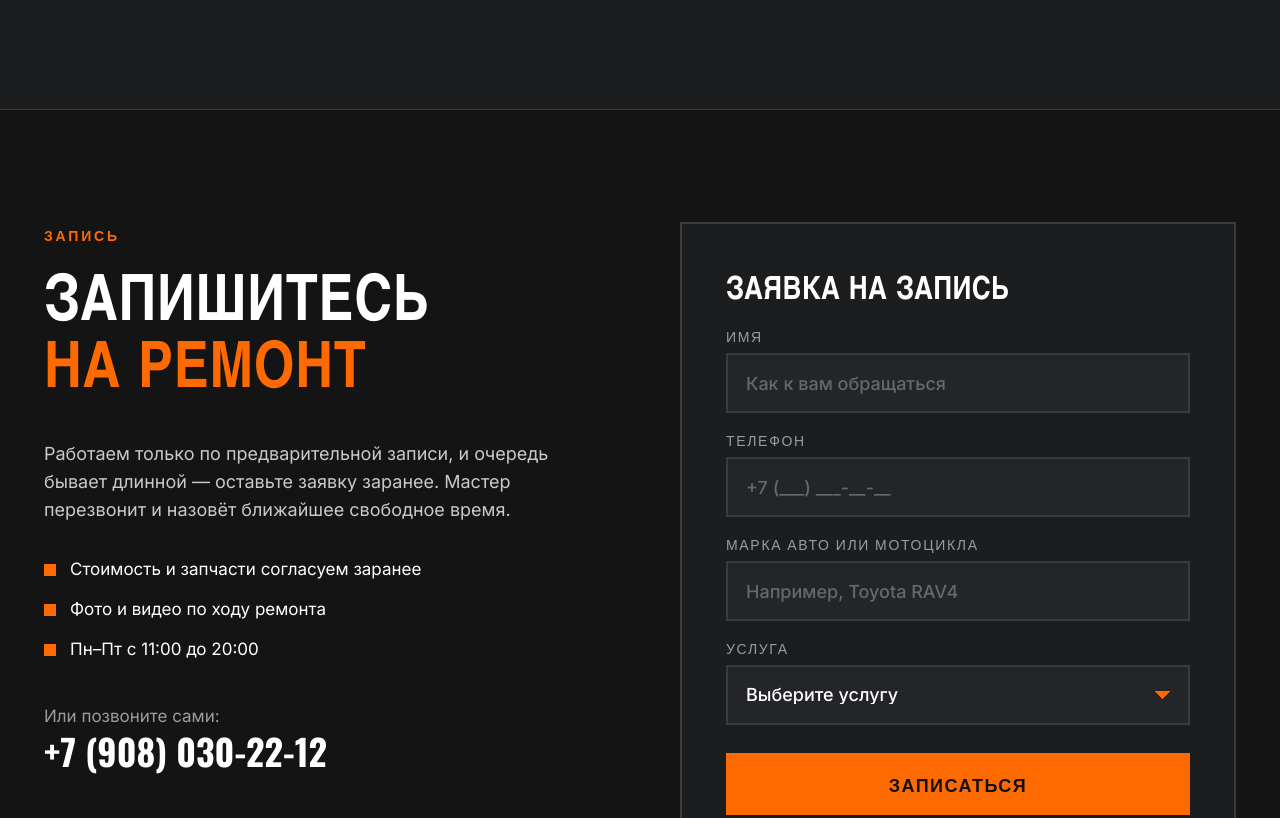
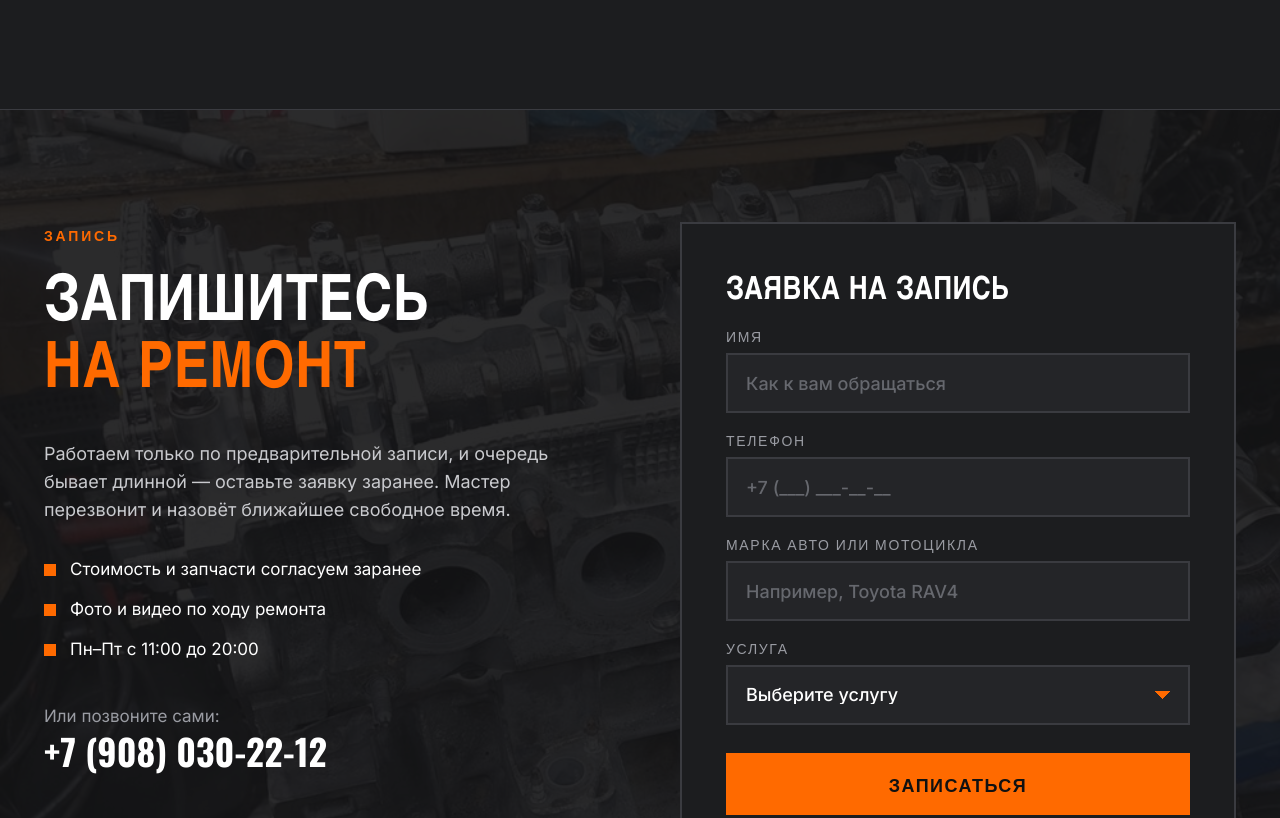
Before and after one commit to clashbayt5-collab/u-vasilicha, a plain HTML site: page index.html in a window 1280 px wide. Shown: the part 5092-5910 px from the top of the page. Drawn offline with nearby package versions, Linux system fonts and the light colour scheme.

Commit message:
Фон блока записи: фото, которое есть в папке img
Co-Authored-By: Claude Opus 5.5 <noreply@anthropic.com>

```diff
--- a/index.html
+++ b/index.html
@@ -257,7 +257,7 @@
   .review span { color: var(--muted); font-size: 15px; }
 
   /* Форма */
-  .booking { position: relative; background: #111 url("img/boks.jpg") center/cover no-repeat; }
+  .booking { position: relative; background: #111 url("img/motor.jpg") center/cover no-repeat; }
   .booking::before { content: ""; position: absolute; inset: 0; background: rgba(20,20,22,.9); }
   .booking .wrap { position: relative; display: grid; grid-template-columns: 1fr 1fr; gap: 80px; align-items: start; }
   .booking-info p { color: #c9cace; font-size: 18px; margin-bottom: 32px; }
```
